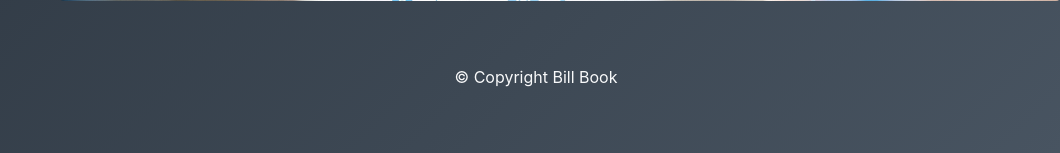
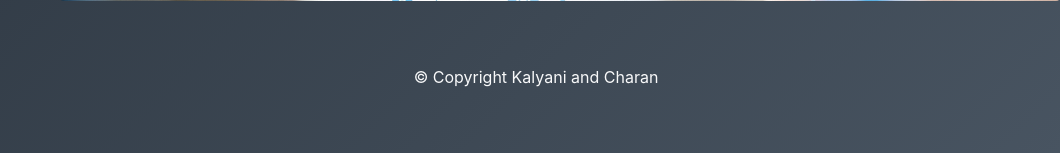
Before and after one commit to charan7105/Bilz-BillingGeneratingSoftware, a PHP site: page / in a window 1320 px wide. Shown: the part 1082-1235 px from the top of the page, without its empty margins (260-1320 px from the left). Run offline with PHP 8.4, Linux system fonts and the light colour scheme; the visitor is signed in with stand-in values (Sample User, id 1).

Commit message:
second commit

```diff
--- a/index.php
+++ b/index.php
@@ -16,7 +16,6 @@
   </head>
   <body>
 
-    <!-- Vertical navbar -->
 <div class="vertical-nav bg-white" id="sidebar">
   <div class="py-4 px-3 mb-4 bg-light">
     <div class="media d-flex align-items-center">
@@ -26,8 +25,6 @@
       </div>
     </div>
   </div>
-
-
 
   <ul class="nav flex-column bg-white mb-0">
     <li class="nav-item">
@@ -102,16 +99,10 @@
 <div class="mt-3">
 	<img src="bill2.jpg" width="1000rem" height="auto" class="rounded mx-auto d-block" alt="...">
 </div>
-<!-- <div class="mt-5 text-center">
-<button type="button" class="btn btn-dark">Know More
-	<i class="fa fa-arrow-right mr-1 text-light fa-fw"></i>
-</button>
-</div> -->
 
-<div class="footer-copyright text-center text-light py-3 mt-5">&copy; Copyright Bill Book </div>
+
+<div class="footer-copyright text-center text-light py-3 mt-5">&copy; Copyright Kalyani and Charan </div>
 </div>
-
-<!-- End demo content -->
 
 <script src="https://code.jquery.com/jquery-3.3.1.slim.min.js" integrity="sha384-q8i/X+965DzO0rT7abK41JStQIAqVgRVzpbzo5smXKp4YfRvH+8abtTE1Pi6jizo" crossorigin="anonymous"></script>
 <script src="https://cdnjs.cloudflare.com/ajax/libs/popper.js/1.14.3/umd/popper.min.js" integrity="sha384-ZMP7rVo3mIykV+2+9J3UJ46jBk0WLaUAdn689aCwoqbBJiSnjAK/l8WvCWPIPm49" crossorigin="anonymous"></script>
```
